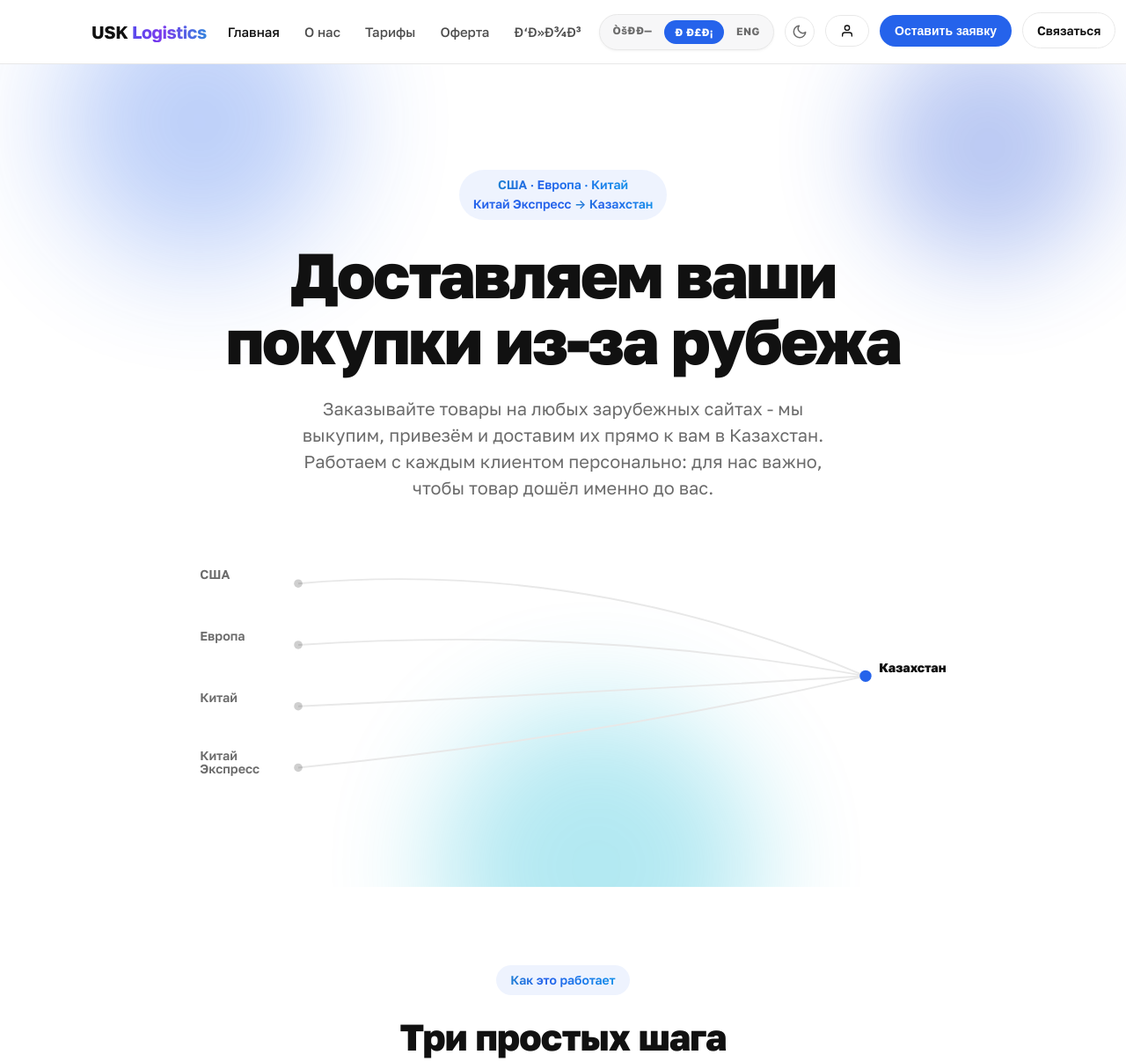
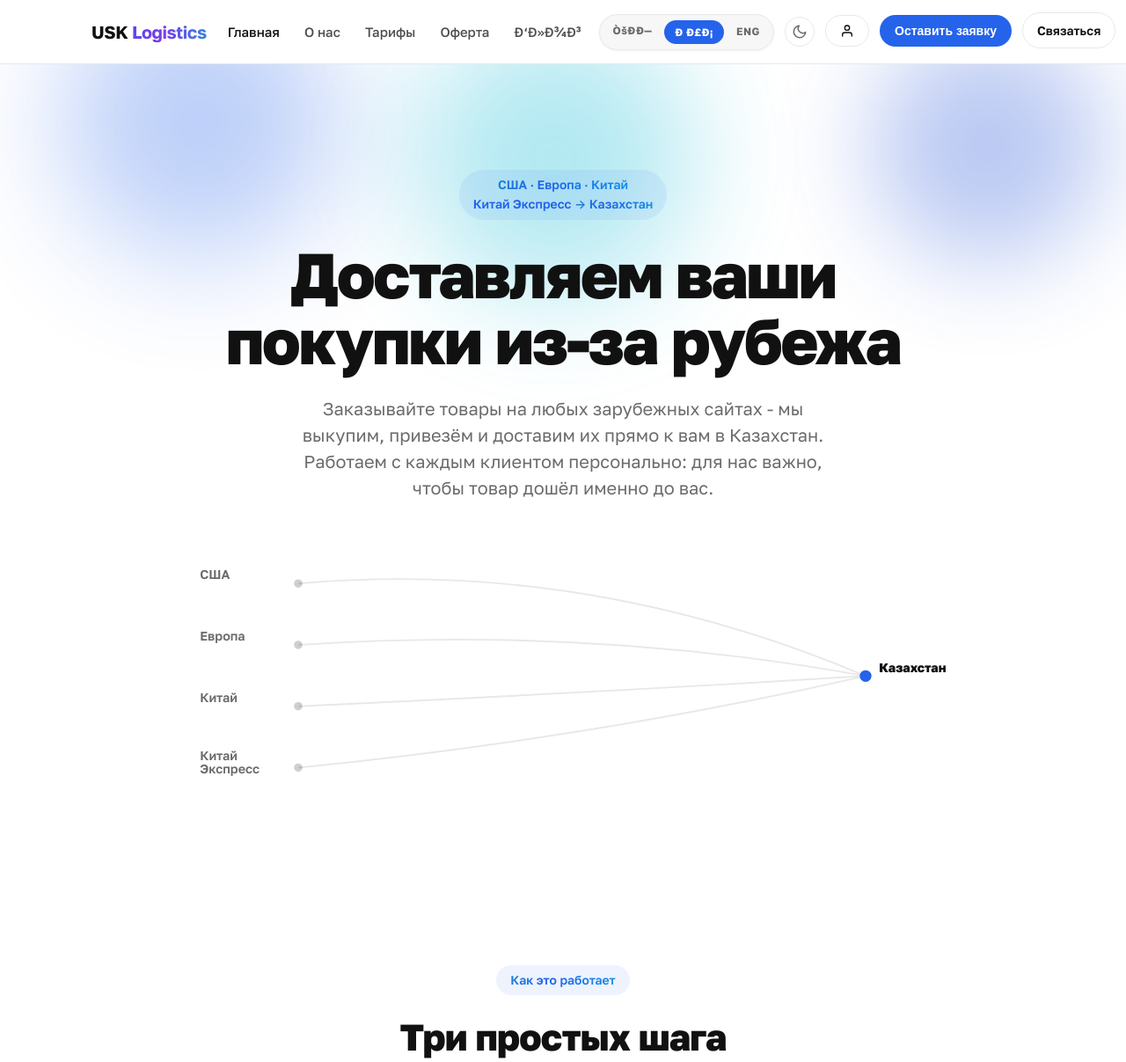
Before and after one commit to tainaro25/usk-logistics-site, a PHP site: page / in a window 1280 px wide. Shown: the top 1207 px of the page at 88% size. Run offline with PHP 8.4, Linux system fonts and the light colour scheme.

Commit message:
Fix aurora blob clipping into the homepage routes illustration
The middle blob was anchored to the bottom of the hero section
(bottom: -100px), which put it right behind the routes diagram and
got clipped mid-blur by the section's overflow:hidden - visible as a
hard-edged smudge. Anchored it to the top instead, alongside the
other two blobs, so all three stay within the text area.

Co-Authored-By: Claude Sonnet 5 <noreply@anthropic.com>

```diff
--- a/about.html
+++ b/about.html
@@ -45,7 +45,7 @@
 <link rel="preconnect" href="https://fonts.gstatic.com" crossorigin>
 <link href="https://fonts.googleapis.com/css2?family=Golos+Text:wght@400;500;600;700;800;900&display=swap" rel="stylesheet">
 <link rel="icon" type="image/svg+xml" href="assets/favicon.svg">
-<link rel="stylesheet" href="assets/style.css?v=46">
+<link rel="stylesheet" href="assets/style.css?v=47">
 </head>
 <body>
 
--- a/account-dashboard.html
+++ b/account-dashboard.html
@@ -10,7 +10,7 @@
 <link rel="preconnect" href="https://fonts.googleapis.com">
 <link rel="preconnect" href="https://fonts.gstatic.com" crossorigin>
 <link href="https://fonts.googleapis.com/css2?family=Golos+Text:wght@400;500;600;700;800;900&display=swap" rel="stylesheet">
-<link rel="stylesheet" href="assets/style.css?v=46">
+<link rel="stylesheet" href="assets/style.css?v=47">
 </head>
 <body>
 
--- a/account-login.html
+++ b/account-login.html
@@ -10,7 +10,7 @@
 <link rel="preconnect" href="https://fonts.googleapis.com">
 <link rel="preconnect" href="https://fonts.gstatic.com" crossorigin>
 <link href="https://fonts.googleapis.com/css2?family=Golos+Text:wght@400;500;600;700;800;900&display=swap" rel="stylesheet">
-<link rel="stylesheet" href="assets/style.css?v=46">
+<link rel="stylesheet" href="assets/style.css?v=47">
 </head>
 <body>
 
--- a/assets/style.css
+++ b/assets/style.css
@@ -489,10 +489,10 @@ img {
 
 .hero-bg .hero-aurora span:nth-child(2) {
   background: var(--accent-2);
-  bottom: -100px;
-  left: 42%;
-  width: 340px;
-  height: 340px;
+  top: 30px;
+  left: 40%;
+  width: 300px;
+  height: 300px;
   animation: heroAurora2 22s ease-in-out infinite;
 }
 
--- a/blog.html
+++ b/blog.html
@@ -40,7 +40,7 @@
 <link rel="preconnect" href="https://fonts.gstatic.com" crossorigin>
 <link href="https://fonts.googleapis.com/css2?family=Golos+Text:wght@400;500;600;700;800;900&display=swap" rel="stylesheet">
 <link rel="icon" type="image/svg+xml" href="assets/favicon.svg">
-<link rel="stylesheet" href="assets/style.css?v=46">
+<link rel="stylesheet" href="assets/style.css?v=47">
 </head>
 <body>
 
--- a/contact.html
+++ b/contact.html
@@ -45,7 +45,7 @@
 <link rel="preconnect" href="https://fonts.gstatic.com" crossorigin>
 <link href="https://fonts.googleapis.com/css2?family=Golos+Text:wght@400;500;600;700;800;900&display=swap" rel="stylesheet">
 <link rel="icon" type="image/svg+xml" href="assets/favicon.svg">
-<link rel="stylesheet" href="assets/style.css?v=46">
+<link rel="stylesheet" href="assets/style.css?v=47">
 </head>
 <body>
 
--- a/index.html
+++ b/index.html
@@ -120,7 +120,7 @@
 <link rel="preconnect" href="https://fonts.gstatic.com" crossorigin>
 <link href="https://fonts.googleapis.com/css2?family=Golos+Text:wght@400;500;600;700;800;900&display=swap" rel="stylesheet">
 <link rel="icon" type="image/svg+xml" href="assets/favicon.svg">
-<link rel="stylesheet" href="assets/style.css?v=46">
+<link rel="stylesheet" href="assets/style.css?v=47">
 </head>
 <body>
 
--- a/offer.html
+++ b/offer.html
@@ -45,7 +45,7 @@
 <link rel="preconnect" href="https://fonts.gstatic.com" crossorigin>
 <link href="https://fonts.googleapis.com/css2?family=Golos+Text:wght@400;500;600;700;800;900&display=swap" rel="stylesheet">
 <link rel="icon" type="image/svg+xml" href="assets/favicon.svg">
-<link rel="stylesheet" href="assets/style.css?v=46">
+<link rel="stylesheet" href="assets/style.css?v=47">
 </head>
 <body>
 
--- a/request.html
+++ b/request.html
@@ -10,7 +10,7 @@
 <link rel="preconnect" href="https://fonts.googleapis.com">
 <link rel="preconnect" href="https://fonts.gstatic.com" crossorigin>
 <link href="https://fonts.googleapis.com/css2?family=Golos+Text:wght@400;500;600;700;800;900&display=swap" rel="stylesheet">
-<link rel="stylesheet" href="assets/style.css?v=46">
+<link rel="stylesheet" href="assets/style.css?v=47">
 </head>
 <body>
 
--- a/tariffs.html
+++ b/tariffs.html
@@ -45,7 +45,7 @@
 <link rel="preconnect" href="https://fonts.gstatic.com" crossorigin>
 <link href="https://fonts.googleapis.com/css2?family=Golos+Text:wght@400;500;600;700;800;900&display=swap" rel="stylesheet">
 <link rel="icon" type="image/svg+xml" href="assets/favicon.svg">
-<link rel="stylesheet" href="assets/style.css?v=46">
+<link rel="stylesheet" href="assets/style.css?v=47">
 </head>
 <body>
 
--- a/track.html
+++ b/track.html
@@ -10,7 +10,7 @@
 <link rel="preconnect" href="https://fonts.googleapis.com">
 <link rel="preconnect" href="https://fonts.gstatic.com" crossorigin>
 <link href="https://fonts.googleapis.com/css2?family=Golos+Text:wght@400;500;600;700;800;900&display=swap" rel="stylesheet">
-<link rel="stylesheet" href="assets/style.css?v=46">
+<link rel="stylesheet" href="assets/style.css?v=47">
 </head>
 <body>
 
```
